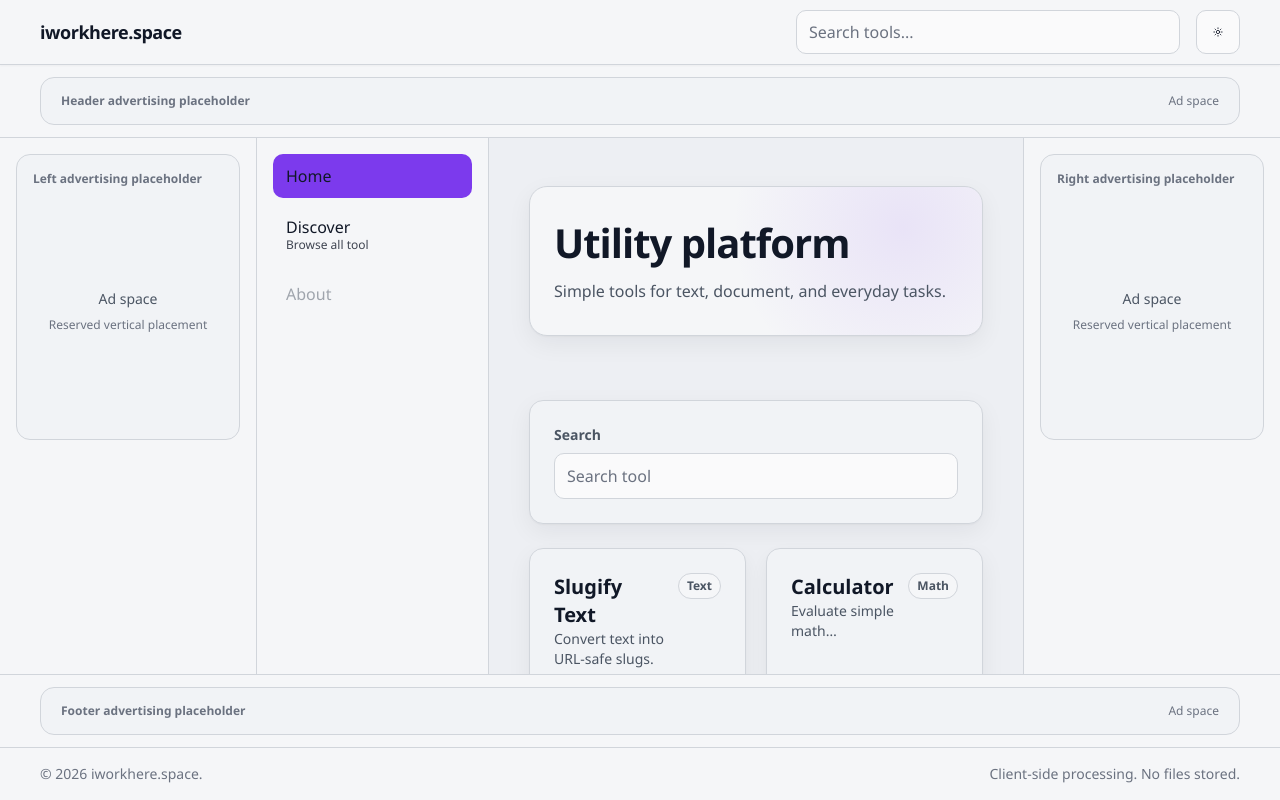
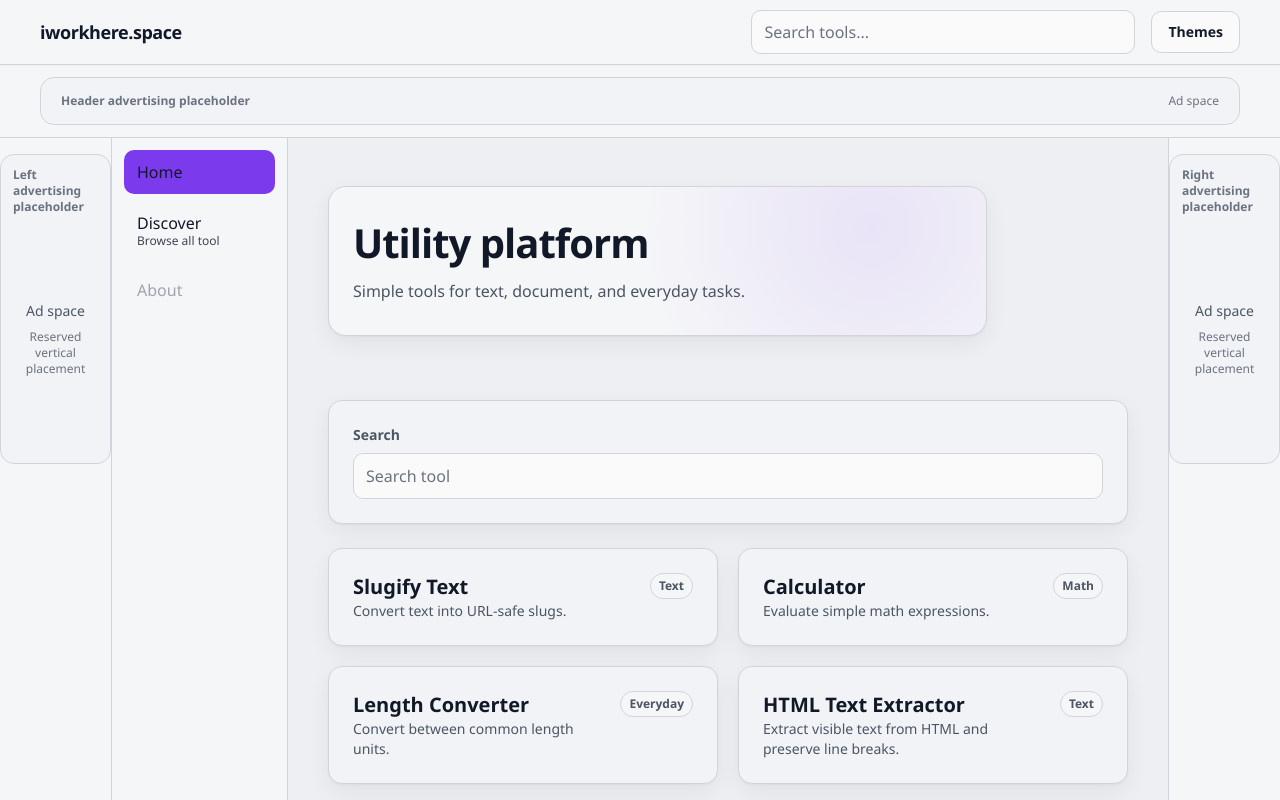
Before and after one commit to dailephd/iworkhere.space, a Next.js app: page / in a window 1280 px wide. Shown: the top 800 px of the page. Built offline with nearby package versions, Linux system fonts and the light colour scheme.

Commit message:
refactor: rebalance application workspace layout

```diff
--- a/doc/DESIGN.md
+++ b/doc/DESIGN.md
@@ -77,11 +77,15 @@ Cards use solid backgrounds, subtle visible borders, and restrained shadows. Lig
 
 ## 15. Layout system
 
-`AppShell` remains the layout owner. The header targets 64px height. Desktop keeps the existing vertical navigation at approximately 224–240px and gives remaining space to the main region. Main content is centered within 1280px. Mobile remains single-column with 20px safe edge padding and preserves current navigation behavior. Major layout must not depend on transforms, fragile absolute positioning, or fixed card widths that create horizontal scrolling.
+`AppShell` remains the layout owner. The header targets 64px height. The utility workspace has higher visual priority than advertising placeholders and must not be squeezed to preserve oversized placeholder inventory. On desktop, `VerticalNav` targets 176px and may range only from 168px to 184px when border or padding calculations require it. Each existing vertical advertising rail targets 112px and must not exceed 120px of application-layout width. After navigation and advertising rails are allocated, the main/workspace column receives all remaining space through `minmax(0, 1fr)` or the equivalent existing mechanism. Tool pages use a fluid workspace rather than a narrow fixed width, with approximately 800–1040px usable width when the viewport permits. Main content remains centered within 1280px. Mobile remains single-column with 20px safe edge padding and preserves current navigation and advertising-slot behavior without allowing placeholders to squeeze the workspace.
+
+The browser document owns normal vertical scrolling. `AppShell` uses natural document flow and may use `min-height: 100dvh`, but it must not use a fixed viewport height, shell-level overflow trapping, or a page-level `overflow-y: auto` middle workspace. Long tool workspaces grow the document. The footer advertising area and `Footer` follow the complete main workspace in normal document flow and must never remain fixed at the viewport bottom while the workspace scrolls independently. Major layout must not depend on transforms, fragile absolute positioning, or fixed card widths that create horizontal scrolling.
 
 ## 16. Navigation
 
 Navigation is visually clear but subordinate to tools. `VerticalNav` remains the desktop navigation owner and uses existing route data and active-state behavior. Do not introduce a drawer, modal, hamburger, destination, or parallel navigation model. Active navigation uses primary emphasis; links retain visible hover and focus states.
+
+The theme picker trigger is a normal compact secondary control labeled exactly `Themes`. The palette icon is not visible in the trigger. The control is at least 40px high, uses 12–16px horizontal padding and a 10px radius, and has no unnecessary fixed width or pill shape. Its existing picker behavior and choices remain unchanged.
 
 ## 17. Shared component rules
 
@@ -117,9 +121,11 @@ States use a solid bounded surface, clear heading or message, and an action only
 
 Advertising placeholders stay low priority, reserve clear layout space, and identify themselves as placeholders. They must not resemble real advertising or compete with tools.
 
+The footer displays exactly `© 2026 iworkhere.space created by dailephd LLC`. It contains no replacement privacy or promotional statement.
+
 ## 18. Tool-workspace design
 
-The workspace is a solid elevated surface with a clear boundary, useful maximum width, and 20–24px padding. Inputs, actions, and results are grouped clearly. Outputs remain visually primary. Decorative workspace backgrounds and per-tool visual systems are forbidden. Calculation, parsing, validation, URL state, storage, observability, and error behavior must not change.
+The workspace is a fluid, content-driven solid elevated surface with a clear boundary, useful maximum width, and 20–24px padding. It occupies the available main column and never owns the application's primary vertical scrollbar. Inputs, actions, and results are grouped clearly. Outputs remain visually primary. Decorative workspace backgrounds and per-tool visual systems are forbidden. Calculation, parsing, validation, URL state, storage, observability, and error behavior must not change.
 
 ## 19. Homepage design
 
--- a/doc/components/Footer.md
+++ b/doc/components/Footer.md
@@ -2,15 +2,15 @@
 
 ## Purpose and ownership
 
-`src/component/layout/Footer.tsx` owns the existing copyright and client-side-processing statements in the shared shell.
+`src/component/layout/Footer.tsx` owns the established copyright and creator identity line in the shared shell.
 
 ## Public contract
 
-`Footer()` accepts no props and renders only the established copy.
+`Footer()` accepts no props and renders exactly `© 2026 iworkhere.space created by dailephd LLC`.
 
 ## Visual and responsive role
 
-The footer uses a quiet solid surface and compact secondary text, stacking on narrow screens and aligning horizontally when space permits.
+The footer uses a quiet solid surface and compact centered secondary text. AppShell places it after the footer advertising area in normal document flow.
 
 ## Accessibility and theme interaction
 
--- a/doc/modules/ThemeToggle.md
+++ b/doc/modules/ThemeToggle.md
@@ -10,7 +10,7 @@
 
 ## Visual and responsive role
 
-The trigger is a compact 40–44px control with a 10px radius. The menu is a solid elevated list with clear selected, hover, and focus states and no alternate mobile structure.
+The trigger is a compact secondary control labeled exactly `Themes`, with no visible palette icon, a minimum 40px height, 12–16px horizontal padding, and a 10px radius. It has no unnecessary fixed width or pill shape. The menu is a solid elevated list with clear selected, hover, and focus states and no alternate mobile structure.
 
 ## Accessibility and theme interaction
 
@@ -18,7 +18,7 @@ The trigger exposes expanded and popup state. The listbox and options retain sel
 
 ## Invariants
 
-All eight IDs, labels, storage key, runtime behavior, system fallback, and provider boundaries remain unchanged.
+All eight IDs, menu labels, storage key, runtime behavior, system fallback, and provider boundaries remain unchanged. Only the trigger presentation changes.
 
 ## Design requirements
 
--- a/src/component/common/ThemeToggle.tsx
+++ b/src/component/common/ThemeToggle.tsx
@@ -5,26 +5,6 @@ import { Button } from "./Button";
 import { listThemes, type ThemeId } from "@/module/theme/themeRegistry";
 import { setTheme } from "@/module/theme/themeRuntime.client";
 import { loadTheme, storeTheme } from "@/module/theme/themeStorage";
-
-function PaletteIcon() {
-    return (
-        <svg
-            xmlns="http://www.w3.org/2000/svg"
-            width="18"
-            height="18"
-            viewBox="0 0 24 24"
-            fill="none"
-            stroke="currentColor"
-            strokeWidth="2"
-            strokeLinecap="round"
-            strokeLinejoin="round"
-            aria-hidden="true"
-        >
-            <circle cx="12" cy="12" r="4" />
-            <path d="M12 2v2M12 20v2M4.93 4.93l1.41 1.41M17.66 17.66l1.41 1.41M2 12h2M20 12h2M6.34 17.66l-1.41 1.41M19.07 4.93l-1.41 1.41" />
-        </svg>
-    );
-}
 
 export function ThemeToggle() {
     // null = not yet mounted (server-side or first paint)
@@ -69,10 +49,12 @@ export function ThemeToggle() {
         return (
             <button
                 type="button"
-                className="flex h-11 w-11 items-center justify-center rounded-[10px] border border-border bg-surface-alt"
+                className="flex h-10 min-h-10 items-center justify-center rounded-[10px] border border-border bg-surface-alt px-4 text-sm font-medium text-text-secondary"
                 aria-label="Theme picker"
                 disabled
-            />
+            >
+                Themes
+            </button>
         );
     }
 
@@ -81,12 +63,12 @@ export function ThemeToggle() {
             <Button
                 variant="secondary"
                 onClick={() => setOpen((prev) => !prev)}
-                className="h-11 min-h-11 w-11 px-0 text-text-secondary hover:text-text"
+                className="h-10 min-h-10 px-4 text-text-secondary hover:text-text"
                 aria-label="Open theme picker"
                 aria-expanded={open}
                 aria-haspopup="listbox"
             >
-                <PaletteIcon />
+                Themes
             </Button>
 
             {open && (
--- a/src/component/layout/AdBannerVertical.tsx
+++ b/src/component/layout/AdBannerVertical.tsx
@@ -9,7 +9,7 @@ interface AdBannerVerticalProps {
 export function AdBannerVertical({ label, children, isPlaceholder }: AdBannerVerticalProps) {
     return (
         <aside
-            className="flex w-56 flex-col gap-3 rounded-[14px] border border-border bg-surface-alt p-4"
+            className="flex w-full max-w-[112px] flex-col gap-3 rounded-[14px] border border-border bg-surface-alt p-3"
             aria-label={label}
         >
             <div className="text-xs font-semibold text-text-muted">
--- a/src/component/layout/AppShell.tsx
+++ b/src/component/layout/AppShell.tsx
@@ -29,11 +29,11 @@ export default function AppShell(props: AppShellProps) {
     } = props
 
     return (
-        <div className="h-dvh min-h-svh w-full overflow-hidden bg-background text-text">
+        <div className="min-h-dvh w-full bg-background text-text">
             <a className="skip-link" href="#main-content">
                 Skip to main content
             </a>
-            <div className="grid h-full w-full grid-rows-[auto_auto_1fr_auto_auto]">
+            <div className="flex min-h-dvh w-full flex-col">
                 <header className="z-10 border-b border-border bg-surface shadow-[0_1px_2px_rgba(17,24,39,0.04)]">
                     <Header />
                 </header>
@@ -44,17 +44,16 @@ export default function AppShell(props: AppShellProps) {
                     </div>
                 ) : null}
 
-                <div className="h-full min-h-0">
-                    <div className="grid h-full min-h-0 grid-cols-1 xl:grid-cols-[auto_1fr_auto]">
+                <div className="grid w-full flex-1 grid-cols-1 xl:grid-cols-[112px_minmax(0,1fr)_112px]">
                     <aside className="hidden min-w-0 border-r border-border bg-surface xl:block">
-                            <div className="h-full overflow-y-auto p-4">
+                        <div className="py-4">
                             {leftBannerSlot}
                         </div>
                     </aside>
 
-                        <div className="grid h-full min-h-0 grid-cols-1 lg:grid-cols-[232px_minmax(0,1fr)]">
+                    <div className="grid min-w-0 grid-cols-1 lg:grid-cols-[176px_minmax(0,1fr)]">
                         <aside className="hidden min-w-0 border-r border-border bg-surface lg:block">
-                                <div className="h-full overflow-hidden p-4">
+                            <div className="p-3">
                                 {navItem && navItem.length > 0 ? (
                                     <VerticalNav
                                         item={navItem}
@@ -64,8 +63,8 @@ export default function AppShell(props: AppShellProps) {
                             </div>
                         </aside>
 
-                            <main id="main-content" tabIndex={-1} className="min-h-0 min-w-0 outline-none">
-                                <div className="MainScroll h-full min-h-0 px-5 py-8 sm:px-8 sm:py-10 lg:px-10 lg:py-12">
+                        <main id="main-content" tabIndex={-1} className="min-w-0 outline-none">
+                            <div className="px-5 py-8 sm:px-8 sm:py-10 lg:px-10 lg:py-12">
                                 <div className="mx-auto w-full max-w-[1280px]">
                                     {children}
                                 </div>
@@ -74,11 +73,10 @@ export default function AppShell(props: AppShellProps) {
                     </div>
 
                     <aside className="hidden min-w-0 border-l border-border bg-surface xl:block">
-                            <div className="h-full overflow-y-auto p-4">
+                        <div className="py-4">
                             {rightBannerSlot}
                         </div>
                     </aside>
-                    </div>
                 </div>
 
                 {footerBannerSlot ? (
--- a/src/component/layout/Footer.tsx
+++ b/src/component/layout/Footer.tsx
@@ -1,14 +1,9 @@
 export function Footer() {
     return (
-        <div className="flex flex-col items-center justify-between gap-2 px-5 text-center sm:flex-row sm:px-8 sm:text-left lg:px-10">
+        <div className="flex items-center justify-center px-5 text-center sm:px-8 lg:px-10">
             <p className="text-sm text-text-muted">
-                &copy; {new Date().getFullYear()} iworkhere.space.
+                &copy; 2026 iworkhere.space created by dailephd LLC
             </p>
-            <div>
-                <p className="text-sm text-text-muted">
-                    Client-side processing. No files stored.
-                </p>
-            </div>
         </div>
     );
 }
```
Also changed, not shown: doc/components/AdBannerHorizontal.md (+1 -1 lines), doc/components/AdBannerVertical.md (+1 -1 lines), doc/components/AppShell.md (+4 -4 lines), doc/components/ToolPageTemplate.md (+1 -1 lines), doc/components/VerticalNav.md (+1 -1 lines). Lines whose indentation alone changed are shown as unchanged.
